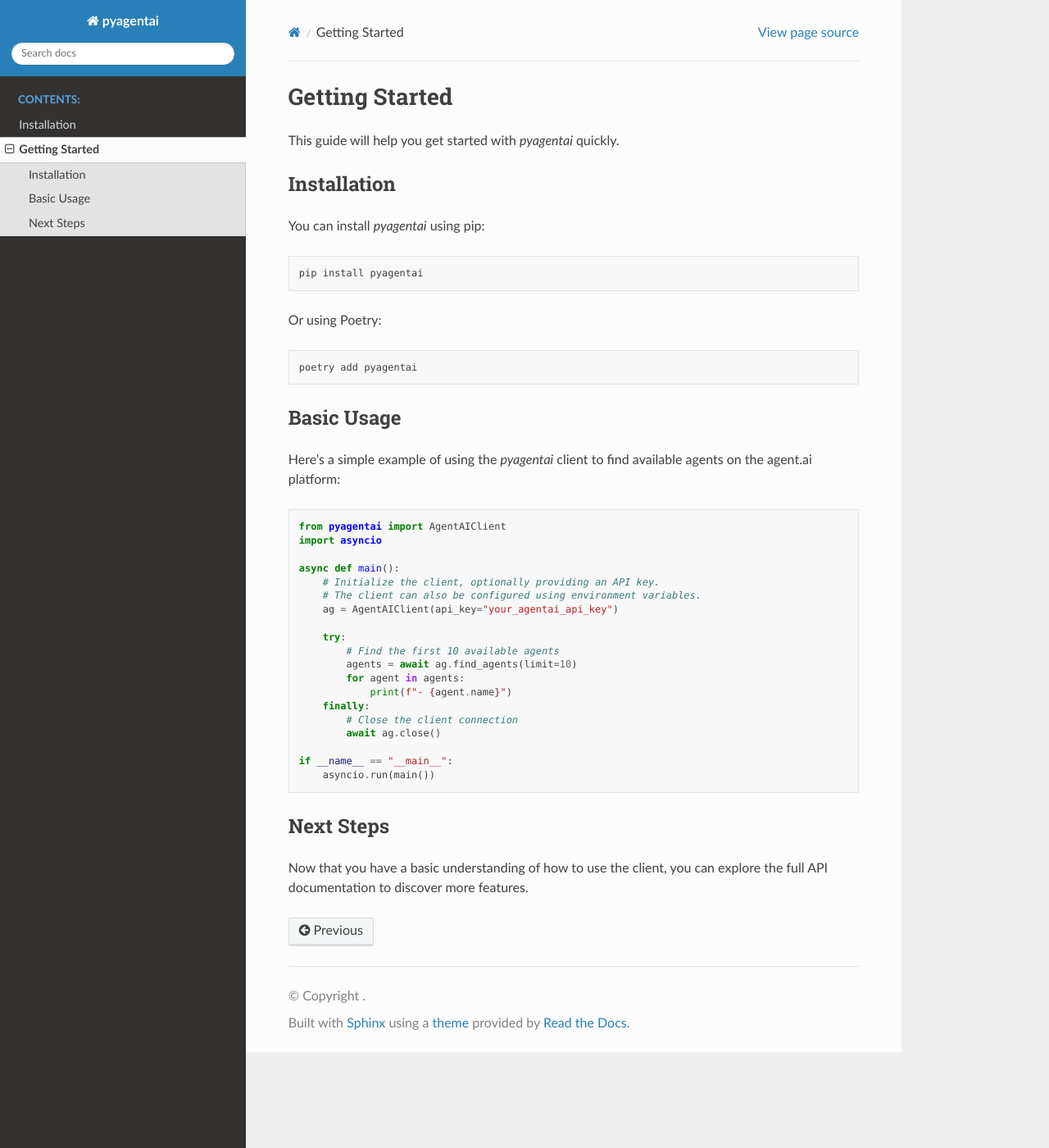
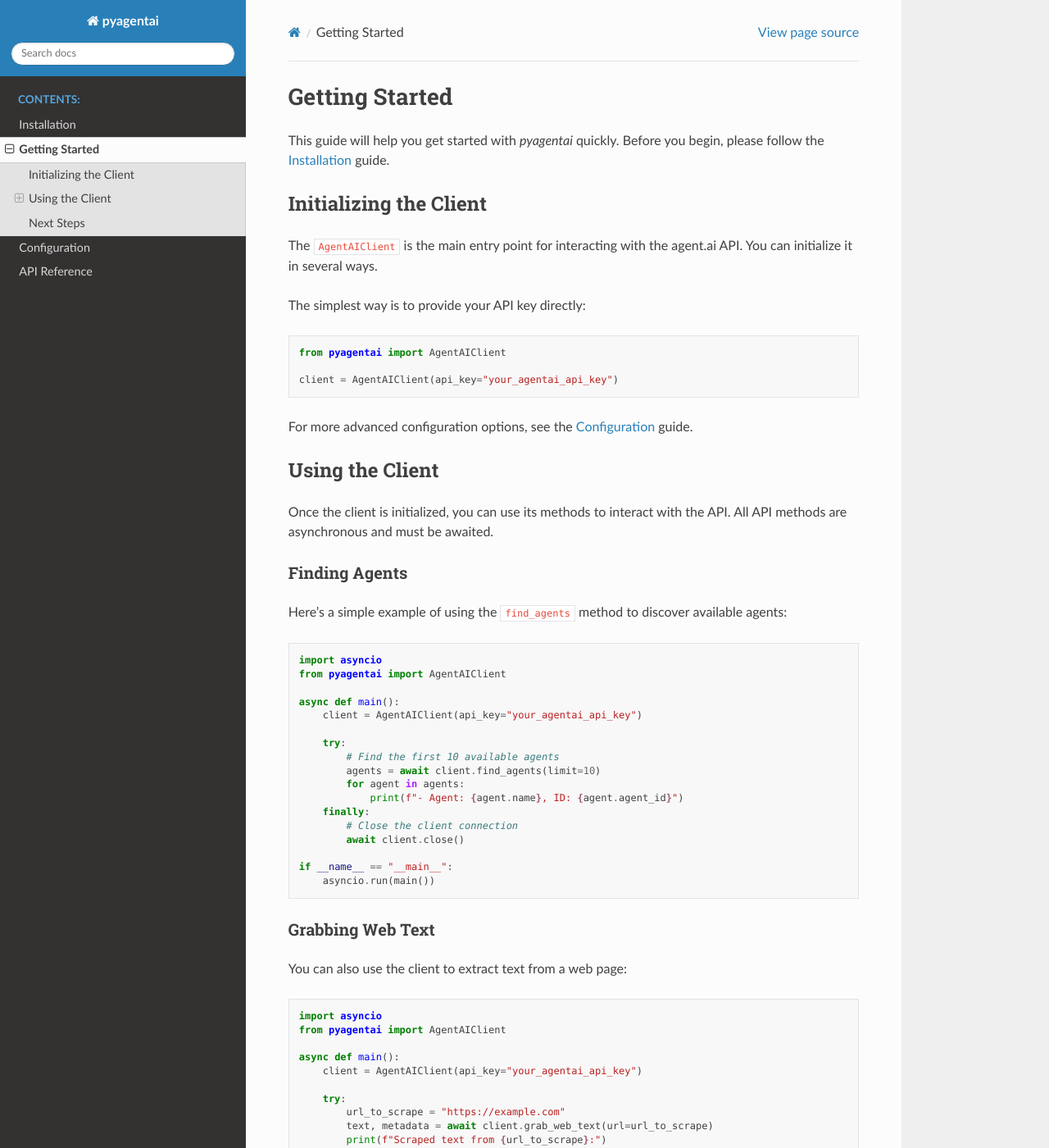
Before and after one commit to MeepoLabs/pyagentai, a Sphinx documentation site: the page built from docs/source/getting_started.rst, in a window 1280 px wide and 1400 px high. Shown: the whole window at 82% size. Built offline with Sphinx 7.4.7 and the Read the Docs theme 3.1.0, drawn with Linux system fonts in a browser that asks for light colours; some of the changed text lies outside the part shown.

Commit message:
docs: add docs for find_agents and grab_web_text

```diff
--- a/docs/source/getting_started.rst
+++ b/docs/source/getting_started.rst
@@ -1,51 +1,85 @@
 Getting Started
 ===============
 
-This guide will help you get started with `pyagentai` quickly.
+This guide will help you get started with `pyagentai` quickly. Before you
+begin, please follow the :doc:`installation` guide.
 
-Installation
-------------
+Initializing the Client
+-----------------------
 
-You can install `pyagentai` using pip:
+The ``AgentAIClient`` is the main entry point for interacting with the
+agent.ai API. You can initialize it in several ways.
 
-.. code-block:: bash
-
-    pip install pyagentai
-
-Or using Poetry:
-
-.. code-block:: bash
-
-    poetry add pyagentai
-
-Basic Usage
------------
-
-Here's a simple example of using the `pyagentai` client to find available agents on the agent.ai platform:
+The simplest way is to provide your API key directly:
 
 .. code-block:: python
 
     from pyagentai import AgentAIClient
+
+    client = AgentAIClient(api_key="your_agentai_api_key")
+
+For more advanced configuration options, see the :doc:`configuration` guide.
+
+Using the Client
+----------------
+
+Once the client is initialized, you can use its methods to interact with
+the API. All API methods are asynchronous and must be awaited.
+
+Finding Agents
+~~~~~~~~~~~~~~
+
+Here's a simple example of using the ``find_agents`` method to discover
+available agents:
+
+.. code-block:: python
+
     import asyncio
+    from pyagentai import AgentAIClient
 
     async def main():
-        # Initialize the client, optionally providing an API key.
-        # The client can also be configured using environment variables.
-        ag = AgentAIClient(api_key="your_agentai_api_key")
+        client = AgentAIClient(api_key="your_agentai_api_key")
 
         try:
             # Find the first 10 available agents
-            agents = await ag.find_agents(limit=10)
+            agents = await client.find_agents(limit=10)
             for agent in agents:
-                print(f"- {agent.name}")
+                print(f"- Agent: {agent.name}, ID: {agent.agent_id}")
         finally:
             # Close the client connection
-            await ag.close()
+            await client.close()
 
     if __name__ == "__main__":
         asyncio.run(main())
 
+Grabbing Web Text
+~~~~~~~~~~~~~~~~~
+
+You can also use the client to extract text from a web page:
+
+.. code-block:: python
+
+    import asyncio
+    from pyagentai import AgentAIClient
+
+    async def main():
+        client = AgentAIClient(api_key="your_agentai_api_key")
+
+        try:
+            url_to_scrape = "https://example.com"
+            text, metadata = await client.grab_web_text(url=url_to_scrape)
+            print(f"Scraped text from {url_to_scrape}:")
+            print(text[:200] + "...")  # Print the first 200 characters
+        finally:
+            await client.close()
+
+    if __name__ == "__main__":
+        asyncio.run(main())
+
+
 Next Steps
 ----------
 
-Now that you have a basic understanding of how to use the client, you can explore the full API documentation to discover more features.
+Now that you have a basic understanding of how to use the client, you can
+explore the full :doc:`api_reference` to discover more features and data
+types.
--- a/docs/source/index.rst
+++ b/docs/source/index.rst
@@ -34,3 +34,5 @@
 
    installation
    getting_started
+   configuration
+   api_reference
```
Also changed, not shown: docs/source/api_reference.rst (added, +34 -0 lines), docs/source/configuration.rst (added, +117 -0 lines), 2 other files.
